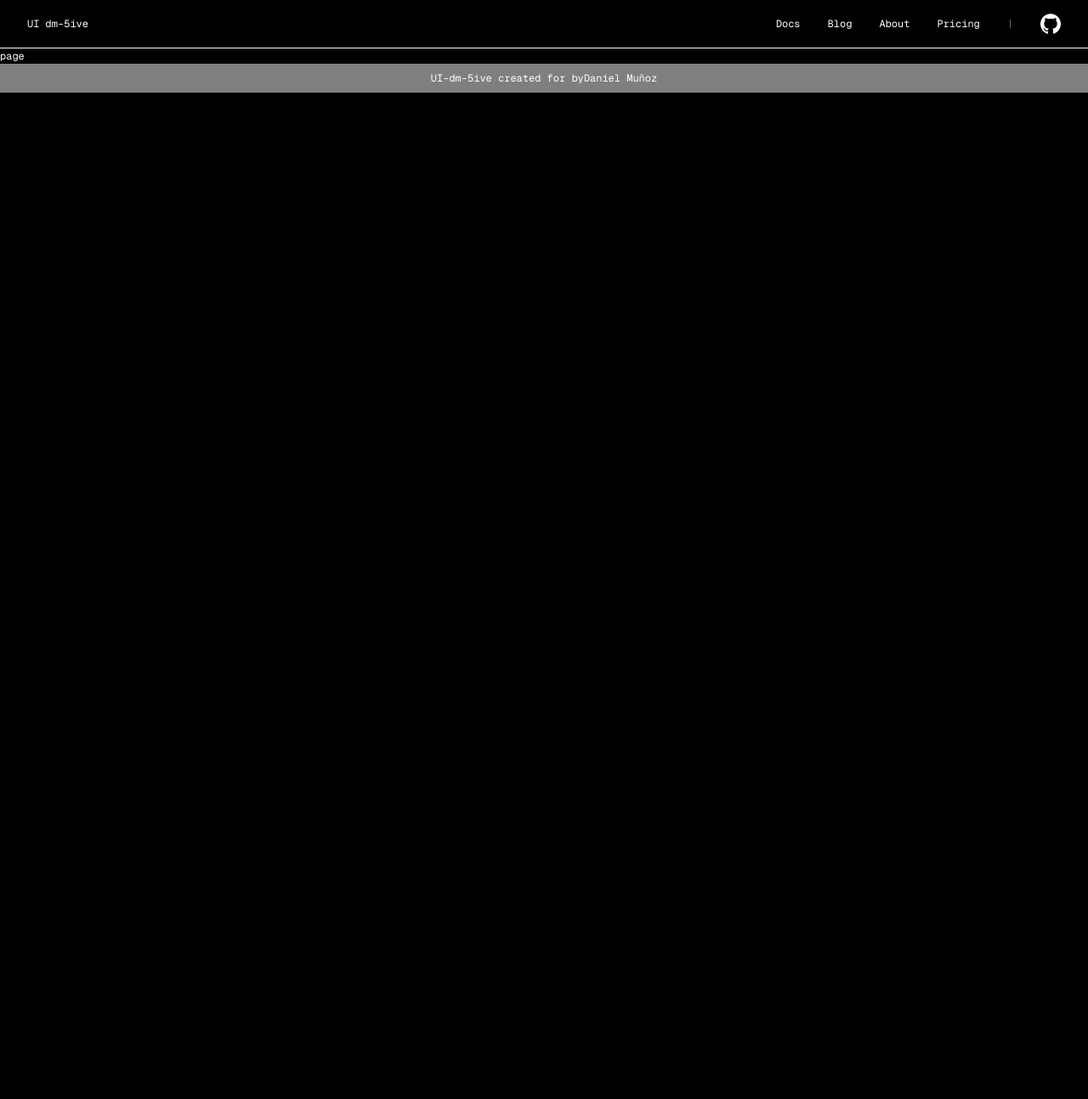
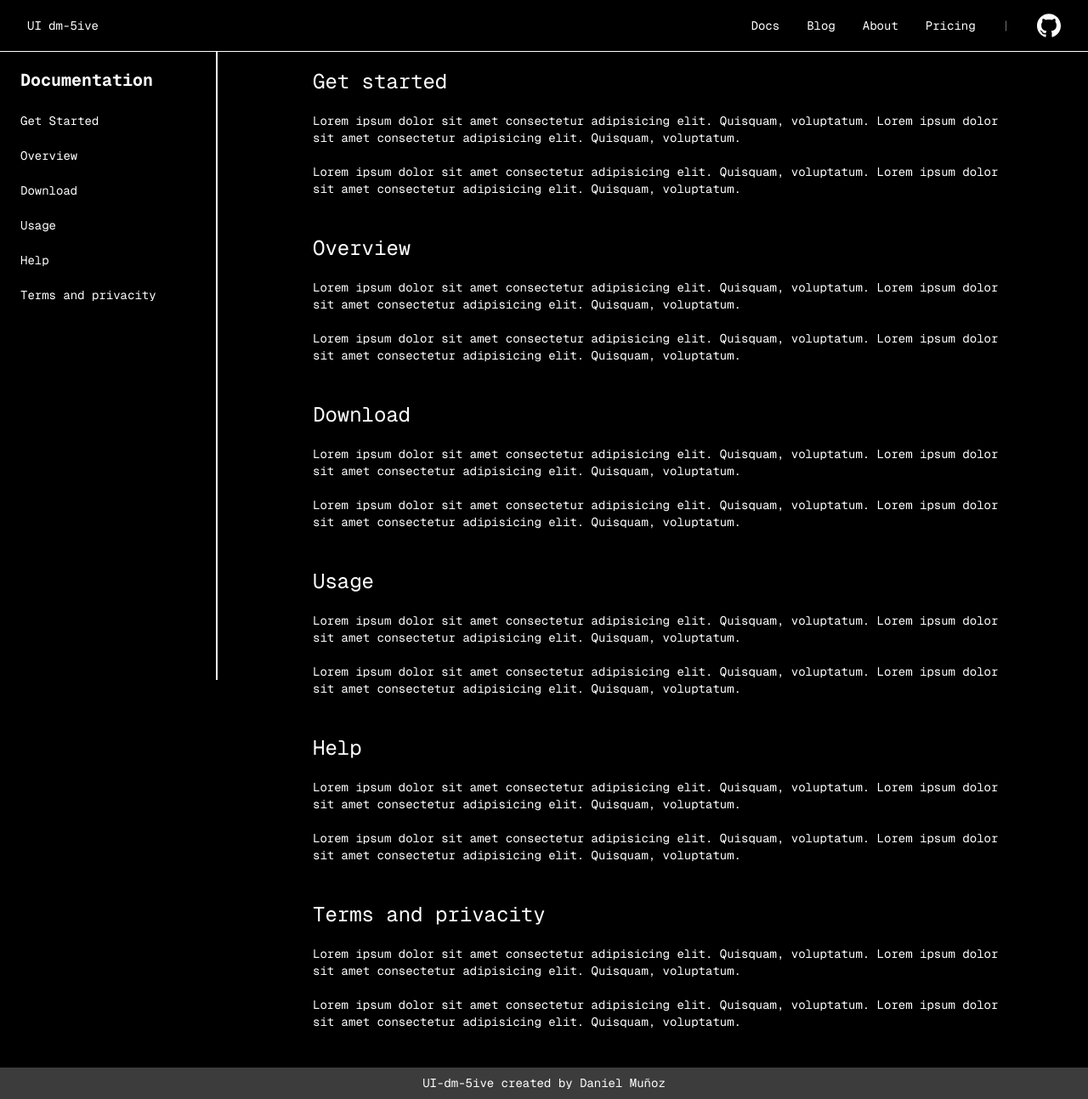
Before and after one commit to dmunoz05/ui-dm-5ive, a Next.js app: page /documentation in a window 1280 px wide. Shown: the whole page at 85% size. Before the commit the page ends 800 px from the top, so only its background shows below. Built offline with nearby package versions, Linux system fonts and the light colour scheme.

Commit message:
Add documentation structure

```diff
--- a/src/app/documentation/page.jsx
+++ b/src/app/documentation/page.jsx
@@ -1,5 +1,9 @@
+import Documentation from "@ui-dm-5ive/components/documentation/documentation";
+
 export default function page() {
   return (
-    <div>page</div>
+    <main className='relative flex flex-col items-center justify-between h-full'>
+      <Documentation/>
+    </main>
   )
 }
--- a/src/app/globals.css
+++ b/src/app/globals.css
@@ -13,15 +13,20 @@
   --bg-100: #000000;
   --bg-200: #161616;
   --bg-300: #2c2c2c;
+  --bg-400: #3d3c3d;
+}
+
+html {
+  height: 100vh;
+  scroll-behavior: smooth;
 }
 
 body {
-  font-size: 12px;
+  font-size: 14px;
   color: var(--primary-100);
   background: linear-gradient(to bottom,
       transparent,
       var(--bg-100)) var(--bg-100);
-  height: 100vh;
   width: 100%;
 }
 
@@ -68,3 +73,45 @@ section#section-logo-home {
   align-items: center;
   text-align: center;
 }
+
+
+.container {
+  position: relative;
+  display: flex;
+  justify-content: center;
+  align-items: center;
+}
+
+.container .glass {
+  position: relative;
+  width: 310px;
+  height: 310px;
+  background: linear-gradient(#fff2, transparent);
+  border: 1px solid rgba(255, 255, 255, 0.1);
+  box-shadow: 0 25px 25px rgba(0, 0, 0, 0.25);
+  display: flex;
+  justify-content: center;
+  align-items: center;
+  transition: 0.5s;
+  border-radius: 10px;
+  margin: 0 10px;
+  backdrop-filter: blur(10px);
+  transform: rotate(calc(var(--r) * 1deg));
+}
+
+.container .glass::before {
+  content: attr(data-text);
+  position: absolute;
+  bottom: 0;
+  width: 100%;
+  height: 40px;
+  background: rgba(255, 255, 255, 0.05);
+  display: flex;
+  justify-content: center;
+  align-items: center;
+  color: #fff;
+}
+.container .glass svg {
+  font-size: 2.5em;
+  fill: #fff;
+}
--- a/src/app/layout.js
+++ b/src/app/layout.js
@@ -14,7 +14,7 @@ export default function RootLayout({ children }) {
     <html lang="en" className={`${GeistMono.variable}`}>
       <body className='font-mono '>
         <Header />
-        {children}
+          {children}
         <Footer />
       </body>
     </html>
--- /dev/null
+++ b/src/components/documentation/documentation.jsx
@@ -0,0 +1,120 @@
+"use client"
+
+import Link from "next/link"
+import SlideBarDocumentation from "./slide-bar-documentation"
+
+export default function Documentation() {
+
+  return (
+    <div className='h-full w-full'>
+      <aside className='fixed z-10 left-0 top-0 border-r-2 border-white h-full w-1/5 pt-14'>
+        <div className='h-full w-full p-6'>
+          <div className='flex flex-col w-full pb-6'>
+            <h1 className='font-bold text-xl'>Documentation</h1>
+          </div>
+          <SlideBarDocumentation />
+        </div>
+      </aside>
+      <section className='flex flex-col ml-72 pt-14 h-full'>
+        <div className='z-10 w-full h-full items-start gap-6 text-sm lg:flex flex-col py-6 px-20'>
+          <section id="get-started">
+            <div>
+              <h1 className='text-2xl'>Get started</h1>
+            </div>
+            <br />
+            <div>
+              Lorem ipsum dolor sit amet consectetur adipisicing elit. Quisquam, voluptatum.
+              Lorem ipsum dolor sit amet consectetur adipisicing elit. Quisquam, voluptatum.
+            </div>
+            <br />
+            <div>
+              Lorem ipsum dolor sit amet consectetur adipisicing elit. Quisquam, voluptatum.
+              Lorem ipsum dolor sit amet consectetur adipisicing elit. Quisquam, voluptatum.
+            </div>
+            <br />
+          </section>
+          <section id="overview">
+            <div>
+              <h1 className='text-2xl'>Overview</h1>
+            </div>
+            <br />
+            <div>
+              Lorem ipsum dolor sit amet consectetur adipisicing elit. Quisquam, voluptatum.
+              Lorem ipsum dolor sit amet consectetur adipisicing elit. Quisquam, voluptatum.
+            </div>
+            <br />
+            <div>
+              Lorem ipsum dolor sit amet consectetur adipisicing elit. Quisquam, voluptatum.
+              Lorem ipsum dolor sit amet consectetur adipisicing elit. Quisquam, voluptatum.
+            </div>
+            <br />
+          </section>
+          <section id="download">
+            <div>
+              <h1 className='text-2xl'>Download</h1>
+            </div>
+            <br />
+            <div>
+              Lorem ipsum dolor sit amet consectetur adipisicing elit. Quisquam, voluptatum.
+              Lorem ipsum dolor sit amet consectetur adipisicing elit. Quisquam, voluptatum.
+            </div>
+            <br />
+            <div>
+              Lorem ipsum dolor sit amet consectetur adipisicing elit. Quisquam, voluptatum.
+              Lorem ipsum dolor sit amet consectetur adipisicing elit. Quisquam, voluptatum.
+            </div>
+            <br />
+          </section>
+          <section id="usage">
+            <div>
+              <h1 className='text-2xl'>Usage</h1>
+            </div>
+            <br />
+            <div>
+              Lorem ipsum dolor sit amet consectetur adipisicing elit. Quisquam, voluptatum.
+              Lorem ipsum dolor sit amet consectetur adipisicing elit. Quisquam, voluptatum.
+            </div>
+            <br />
+            <div>
+              Lorem ipsum dolor sit amet consectetur adipisicing elit. Quisquam, voluptatum.
+              Lorem ipsum dolor sit amet consectetur adipisicing elit. Quisquam, voluptatum.
+            </div>
+            <br />
+          </section>
+          <section id="help">
+            <div>
+              <h1 className='text-2xl'>Help</h1>
+            </div>
+            <br />
+            <div>
+              Lorem ipsum dolor sit amet consectetur adipisicing elit. Quisquam, voluptatum.
+              Lorem ipsum dolor sit amet consectetur adipisicing elit. Quisquam, voluptatum.
+            </div>
+            <br />
+            <div>
+              Lorem ipsum dolor sit amet consectetur adipisicing elit. Quisquam, voluptatum.
+              Lorem ipsum dolor sit amet consectetur adipisicing elit. Quisquam, voluptatum.
+            </div>
+            <br />
+          </section>
+          <section id="term-and-privacity">
+            <div>
+              <h1 className='text-2xl'>Terms and privacity</h1>
+            </div>
+            <br />
+            <div>
+              Lorem ipsum dolor sit amet consectetur adipisicing elit. Quisquam, voluptatum.
+              Lorem ipsum dolor sit amet consectetur adipisicing elit. Quisquam, voluptatum.
+            </div>
+            <br />
+            <div>
+              Lorem ipsum dolor sit amet consectetur adipisicing elit. Quisquam, voluptatum.
+              Lorem ipsum dolor sit amet consectetur adipisicing elit. Quisquam, voluptatum.
+            </div>
+            <br />
+          </section>
+        </div>
+      </section>
+    </div>
+  )
+}
--- /dev/null
+++ b/src/components/documentation/slide-bar-documentation.jsx
@@ -0,0 +1,14 @@
+export default function SlideBarDocumentation() {
+  return (
+    <main className='flex flex-col w-full justify-center items-start gap-5'>
+      <ul className='flex flex-col w-full justify-center items-start gap-5'>
+        <li><a href="#get-started">Get Started</a></li>
+        <li><a href="#overview">Overview</a></li>
+        <li><a href="#download">Download</a></li>
+        <li><a href="#usage">Usage</a></li>
+        <li><a href="#help">Help</a></li>
+        <li><a href="#term-and-privacity">Terms and privacity</a></li>
+      </ul>
+    </main>
+  );
+}
--- a/src/components/home/get-started/get-started.jsx
+++ b/src/components/home/get-started/get-started.jsx
@@ -27,7 +27,7 @@ export default function GetStarted() {
       <section className='relative'>
         <input disabled className='w-fit bg-[#9b9b9b] h-8 border-2 rounded-lg p-7 border-black outline-none text-black flex justify-center text-center'
           value={text} />
-        <button className='absolute top-1 right-1' onClick={handleCopy} style={{ cursor: 'pointer' }}>
+        <button className='absolute top-1 right-1 hover:scale-110 transition-transform' onClick={handleCopy} style={{ cursor: 'pointer' }}>
           {copied ? <IconCopy /> : <IconNotCopy />}
         </button>
       </section>
--- a/src/layouts/footer/footer.css
+++ b/src/layouts/footer/footer.css
@@ -5,5 +5,6 @@
   position: relative;
   bottom: 0;
   padding: 0.5rem;
-  background-color: #7F7F7F;
+  background-color: #3d3c3d;
+  z-index: 15;
 }
--- a/src/layouts/footer/footer.jsx
+++ b/src/layouts/footer/footer.jsx
@@ -2,6 +2,6 @@ import '../footer/footer.css'
 
 export default function Footer() {
   return (
-    <div id='footer-container'>UI-dm-5ive created for by <a href='https://dmunozholguin.com/' target='__blank'><code>Daniel Muñoz</code></a></div>
+    <div id='footer-container'><a href='https://ui-dm-5ive.vercel.app'><code>UI-dm-5ive&nbsp;</code></a>created by&nbsp;<a href='https://dmunozholguin.com/' target='__blank'><code>Daniel Muñoz</code></a></div>
   )
 }
--- a/src/layouts/header/header.css
+++ b/src/layouts/header/header.css
@@ -1,12 +1,18 @@
 #header-container {
+  position: fixed;
+  top: 0;
+  left: 0;
   width: 100%;
   display:flex;
   flex-direction: row;
   justify-content: space-between;
   align-items: center;
   gap: 2rem;
+  background: #000;
+  z-index: 20;
   padding: 1rem 2rem;
-  border-bottom: 1px solid #fff;
+  border-bottom-color: #fff;
+  border-bottom-width: 1px;
 }
 
 #header-container .header-title {
--- a/src/layouts/header/header.jsx
+++ b/src/layouts/header/header.jsx
@@ -4,7 +4,7 @@ import IconGithub from '@ui-dm-5ive/assets/icons/iconGithub'
 
 export default function Header() {
   return (
-    <div id='header-container' className='w-full'>
+    <div id='header-container' className='w-full z-10 '>
       <div className='header-title'>
         <a href='/'>UI dm-5ive</a>
       </div>
```
Also changed, not shown: src/app/page.js (+31 -18 lines).
